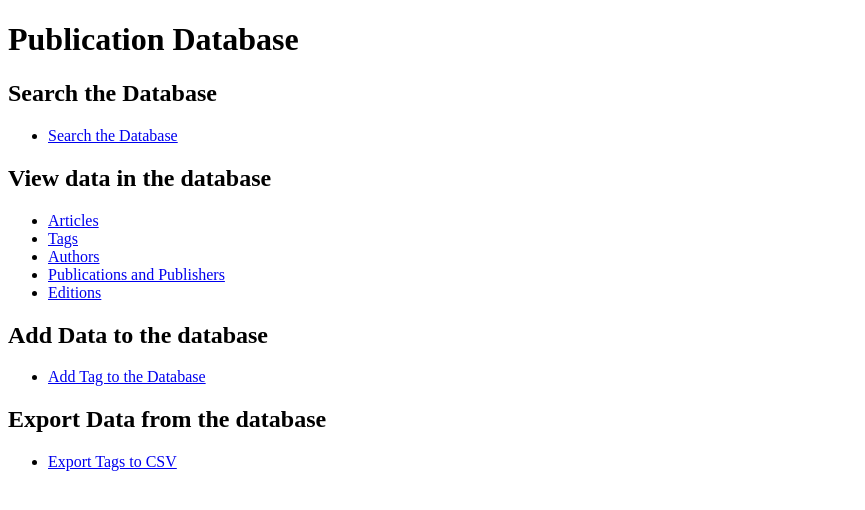
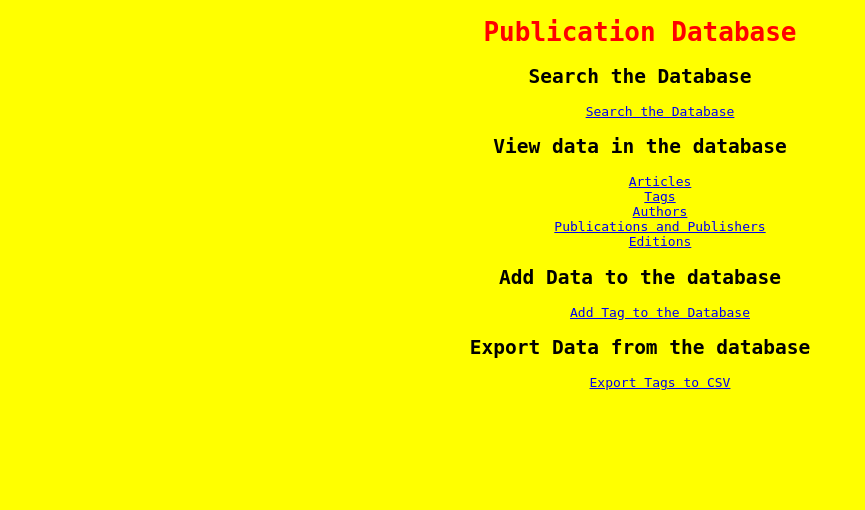
Before and after one commit to jrshittu/PublicationCatalogue, a Django app: page /catalogue/ in a window 1280 px wide. Shown: the top 510 px of the page, without its empty margins (0-865 px from the left). Run offline with Django 4.2, Linux system fonts and the light colour scheme.

Commit message:
Update db

```diff
--- a/Catalogue/templates/Catalogue/index.html
+++ b/Catalogue/templates/Catalogue/index.html
@@ -3,6 +3,28 @@
   <head>
     <meta charset="utf-8">
     <title>Publication Database</title>
+    <style>
+
+      body{
+        background: yellow;
+        font-family: monospace;
+        text-align: center;
+      }
+
+      h1{
+        color: red;
+        text-align: center
+      }
+
+      h2{
+        color: black;
+      }
+
+      li{
+        list-style-type: none;
+      }
+
+    </style>
   </head>
   <body>
     <h1>Publication Database</h1>
```
Also changed, not shown: db.sqlite3.
